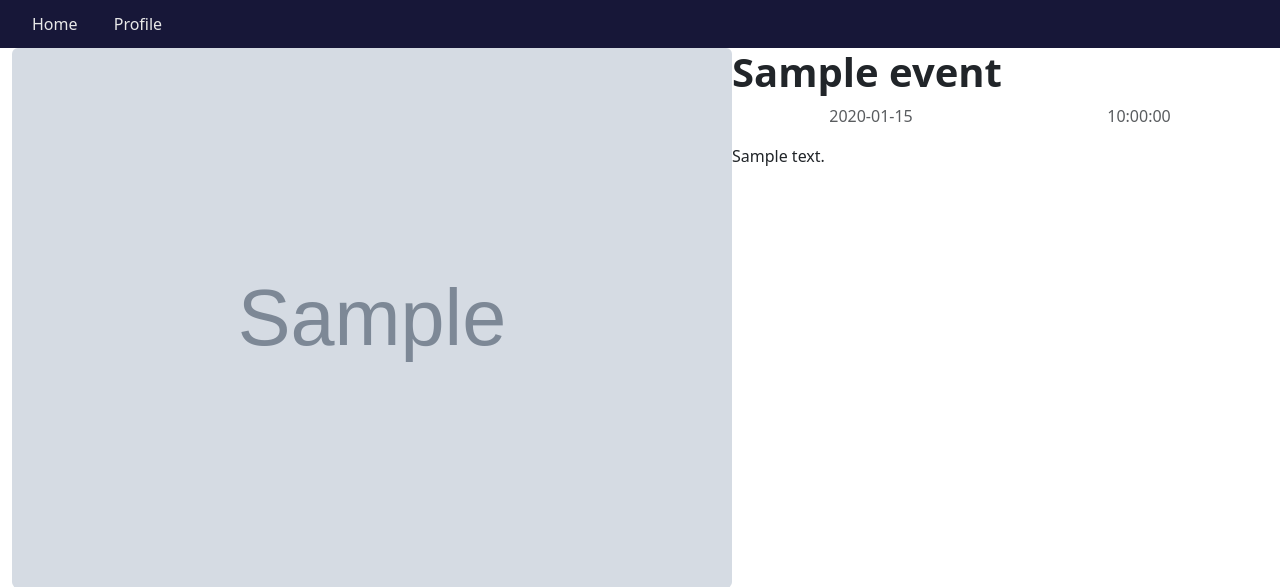
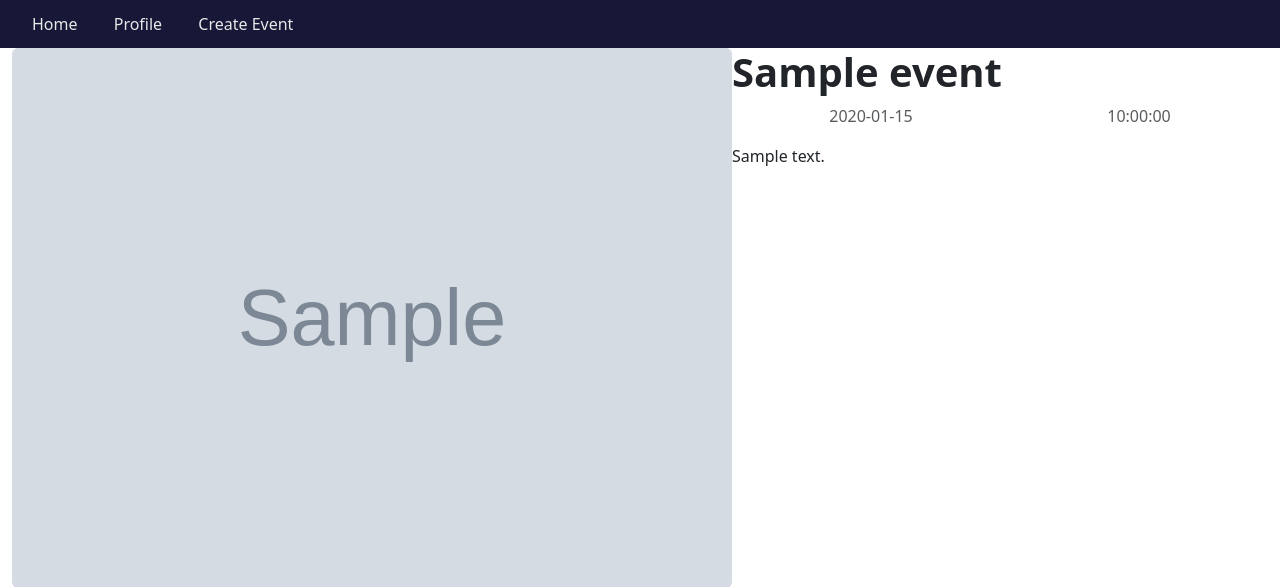
Before and after one commit to gwencampau/final-project, a Flask app: page /event/1 in a window 1280 px wide. Shown: the top 587 px of the page. Run offline with Flask 3, Linux system fonts and the light colour scheme; the visitor is signed in with stand-in values (Sample User, id 1); tables that the repository leaves empty hold one stand-in row (values such as "Sample post"); grey boxes marked "Sample" are stand-in pictures; some libraries are stand-ins or nearby versions.

Commit message:
Integrated event creation and editing with user sessions

```diff
--- a/app.py
+++ b/app.py
@@ -58,7 +58,7 @@ def delete_event(event_id):
 def create_form():
     if 'username' in session:
         return render_template('create_event.html',in_session=True)
-    return render_template('create_event.html')
+    return redirect('/login')
 
 @app.post('/create')
 def create_event():
@@ -84,7 +84,8 @@ def create_event():
         tags.append('tech')
     if request.form.get('crafts'):
         tags.append('crafts')
-    event=communifree_repository_singleton.create_event(title, description, location, date, time, link, public, tags)
+    author_id = session['user_id']
+    event=communifree_repository_singleton.create_event(title, description, location, date, time, link, public, tags, author_id)
     return redirect('/')
 
 @app.route('/friends')
@@ -104,17 +105,24 @@ def about():
 def events(event_id):
     event_data = communifree_repository_singleton.get_event_by_id(event_id)
     event_friends = communifree_repository_singleton.get_friends_by_event(event_id)
+    owner=False
     if 'username' in session:
-        return render_template('view_event.html', event_data=event_data,  event_friends= event_friends,in_session = True)
-    return render_template('view_event.html', event_data=event_data,  event_friends= event_friends)
+        if session['user_id'] == event_data.author_id:
+            owner = True
+        return render_template('view_event.html', owner=owner, event_data=event_data,  event_friends= event_friends, in_session = True)
+    return render_template('view_event.html', owner=owner, event_data=event_data, event_friends= event_friends)
 
 @app.get('/event/<int:event_id>/edit')
 def edit_event_page(event_id):
     event = communifree_repository_singleton.get_event_by_id(event_id)
+    if 'username' not in session:
+        return redirect(f'/event/{event_id}')
+    if session['user_id'] != event.author_id:
+        return redirect(f'/event/{event_id}')
     if not event:
         return "Event not in database", 400
     title=event.title
-    return render_template('edit_event.html', id=event_id, title=title)
+    return render_template('edit_event.html', id=event_id, title=title, in_session=True)
 
 @app.post('/event/<int:event_id>')
 def edit_event(event_id):
@@ -161,6 +169,7 @@ def login_post():
     existing_user = app_user.query.filter_by(username=username).first()
     if existing_user and bcrypt.check_password_hash(existing_user.password, raw_password):
         session['username'] = username
+        session['user_id'] = existing_user.user_id
         return redirect('/')
     else:
         return render_template('login.html', show_wrong=True)
--- a/src/repositories/communifree_repository.py
+++ b/src/repositories/communifree_repository.py
@@ -18,7 +18,7 @@ class CommunifreeRepository:
         select_event = event.query.get(id)
         return select_event
 
-    def create_event(self, title, description, location, date, time, image_link, public, tags, author_id=1):
+    def create_event(self, title, description, location, date, time, image_link, public, tags, author_id):
         new_event = event(title=title, description=description, location=location, date=date, time=time, image_link=image_link, public=public, tags=tags, author_id=author_id)
         db.session.add(new_event)
         db.session.commit()
--- a/templates/_layout.html
+++ b/templates/_layout.html
@@ -23,6 +23,7 @@
             <li><a href="/">Home</a></li>
             <li><a href="/profile">Profile</a></li>
             <!--Login should be "Profile" when logged in, so We'll need to create that feature at some point"-->
+            <li><a href="/create">Create Event</a></li>
         </ul>
     </nav>
     {% else %}
--- a/templates/view_event.html
+++ b/templates/view_event.html
@@ -23,7 +23,7 @@
                     </ul>
 
                   </div>
-
+                  {% if owner %}
                   <div class="dropdown">
                     <button class="btn btn-secondary dropdown-toggle btn-event" type="button"  data-bs-toggle="dropdown" >
                       Edit
@@ -34,6 +34,7 @@
 
                     </ul>
                   </div>
+                  {%endif%}
 
 
             </div>
```
